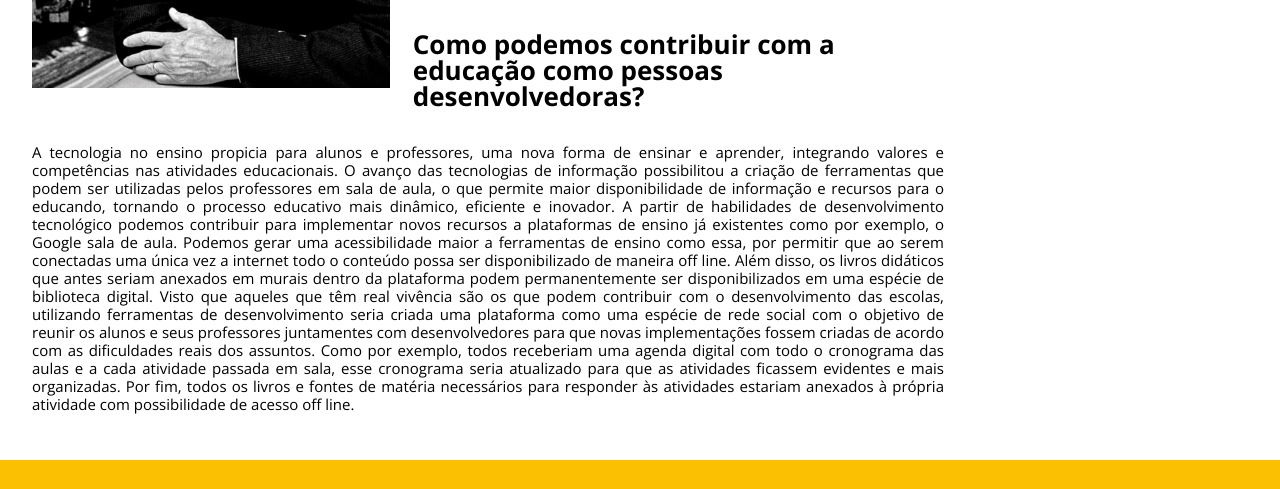
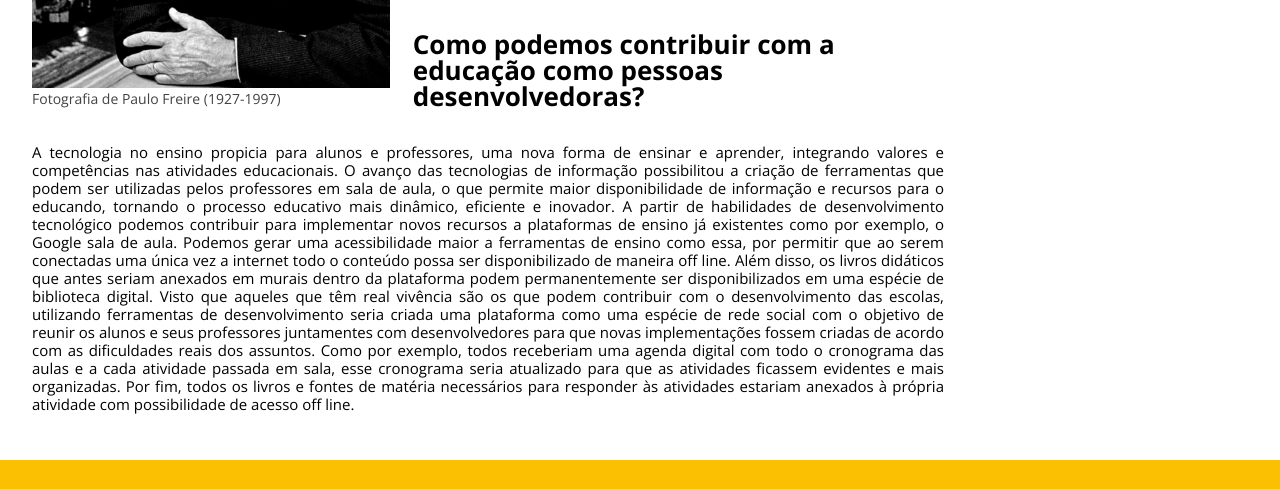
Before and after one commit to MayconSlv/PDA---Transformacao-digital, a plain HTML site: page index.html in a window 1280 px wide. Shown: the part 2266-2755 px from the top of the page. Drawn offline with nearby package versions, Linux system fonts and the light colour scheme.

Commit message:
Adicionando descrição na imagem do Paulo Freire

```diff
--- a/index.html
+++ b/index.html
@@ -104,7 +104,7 @@
             <div>
                 <div class="image-container">
                     <img src="./images/paulo-freire.png" alt="Imagem do Paulo Freire" class="principal__image">
-                    <small></small>
+                    <small class="image-desc">Fotografia de Paulo Freire (1927-1997)</small>
                 </div>
                 <p>Um dos nomes Brasileiros mais conhecidos por causa da evolução na educação no Brasil com certeza é do Paulo Freire nascido em <span>1927-1997</span> é Patrono da Educação Brasileira e autor da “Pedagogia do Oprimido”. Conhecido pelo método de alfabetização de adultos que leva seu nome, Freire desenvolveu um pensamento pedagógico que defende que o objetivo maior da educação é conscientizar o estudante.
                 Preso e exilado durante a ditadura militar nos anos <span>1960</span>, hoje é conhecido mundialmente pelos seus feitos e títulos e mais de 350 escolas levam o seu nome.</p>
```
